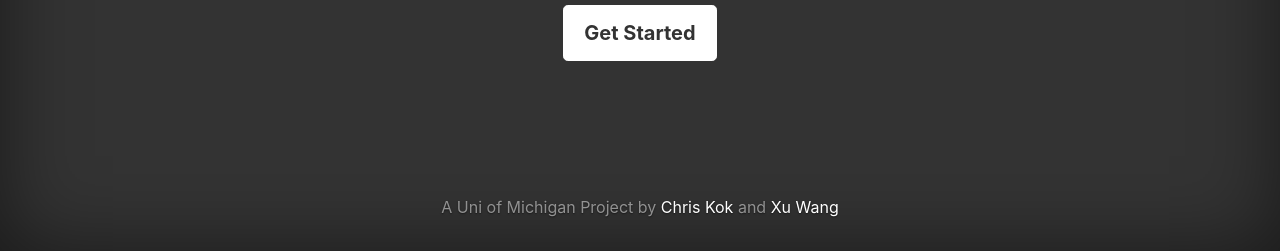
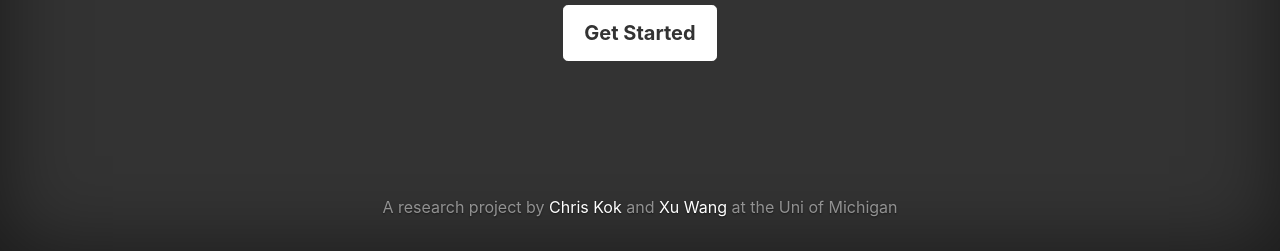
Before and after one commit to chriskok/BBB, a Django app: page / in a window 1280 px wide. Shown: the part 549-800 px from the top of the page. Run offline with Django 4.2, Linux system fonts and the light colour scheme; some libraries are stand-ins or nearby versions.

Commit message:
Small landing page wording edits

```diff
--- a/blocks/templates/landing_page.html
+++ b/blocks/templates/landing_page.html
@@ -46,7 +46,7 @@
 
       <footer class="mastfoot mt-auto">
         <div class="inner">
-          <p>A Uni of Michigan Project by <a href="https://chriskok.site/">Chris Kok</a> and <a href="https://web.eecs.umich.edu/~xwanghci/">Xu Wang</a></p>
+          <p>A research project by <a href="https://chriskok.site/">Chris Kok</a> and <a href="https://web.eecs.umich.edu/~xwanghci/">Xu Wang</a> at the Uni of Michigan</p>
         </div>
       </footer>
     </div>
```
